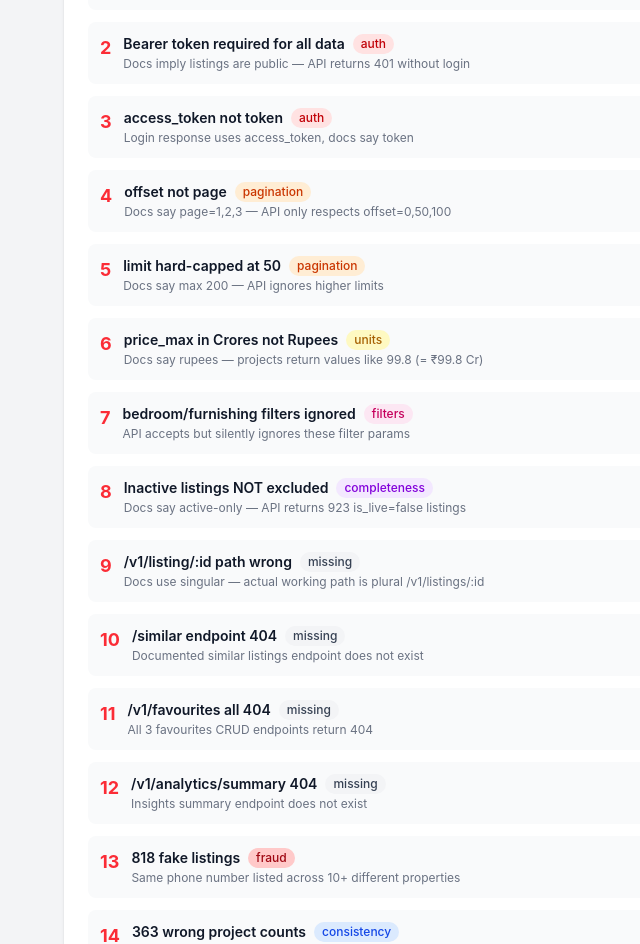
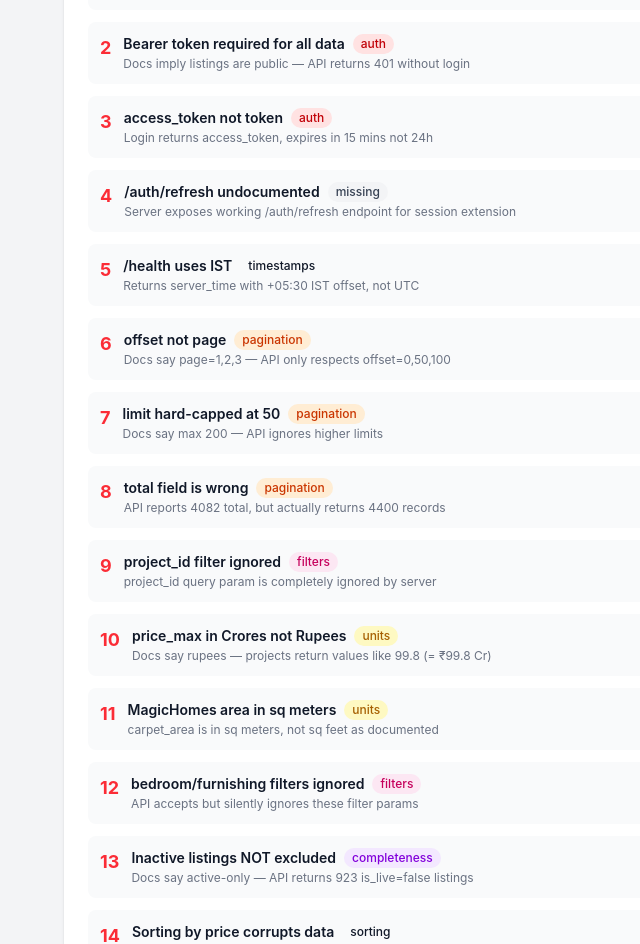
Before and after one commit to abhikr1871/find_homes, a React (Vite) app: page /insights in a window 1280 px wide. Shown: the part 860-1804 px from the top of the page, without its empty margins (0-640 px from the left). Built offline with nearby package versions, Linux system fonts and the light colour scheme; no server answers; sample sign-in values are in the browser's storage.

Commit message:
Update findings to 20 discovered lies based on deep cross-analysis

```diff
--- a/src/pages/Insights.tsx
+++ b/src/pages/Insights.tsx
@@ -98,12 +98,18 @@ export default function Insights() {
   const apiLies = [
     { title: 'Auth header, not query param', detail: 'Docs say ?api_key=... — API demands X-API-Key header', category: 'auth' },
     { title: 'Bearer token required for all data', detail: 'Docs imply listings are public — API returns 401 without login', category: 'auth' },
-    { title: 'access_token not token', detail: 'Login response uses access_token, docs say token', category: 'auth' },
+    { title: 'access_token not token', detail: 'Login returns access_token, expires in 15 mins not 24h', category: 'auth' },
+    { title: '/auth/refresh undocumented', detail: 'Server exposes working /auth/refresh endpoint for session extension', category: 'missing' },
+    { title: '/health uses IST', detail: 'Returns server_time with +05:30 IST offset, not UTC', category: 'timestamps' },
     { title: 'offset not page', detail: 'Docs say page=1,2,3 — API only respects offset=0,50,100', category: 'pagination' },
     { title: 'limit hard-capped at 50', detail: 'Docs say max 200 — API ignores higher limits', category: 'pagination' },
+    { title: 'total field is wrong', detail: 'API reports 4082 total, but actually returns 4400 records', category: 'pagination' },
+    { title: 'project_id filter ignored', detail: 'project_id query param is completely ignored by server', category: 'filters' },
     { title: 'price_max in Crores not Rupees', detail: 'Docs say rupees — projects return values like 99.8 (= ₹99.8 Cr)', category: 'units' },
+    { title: 'MagicHomes area in sq meters', detail: 'carpet_area is in sq meters, not sq feet as documented', category: 'units' },
     { title: 'bedroom/furnishing filters ignored', detail: 'API accepts but silently ignores these filter params', category: 'filters' },
     { title: 'Inactive listings NOT excluded', detail: 'Docs say active-only — API returns 923 is_live=false listings', category: 'completeness' },
+    { title: 'Sorting by price corrupts data', detail: 'sort_by=price asc returns negative prices (e.g. -19260000)', category: 'sorting' },
     { title: '/v1/listing/:id path wrong', detail: 'Docs use singular — actual working path is plural /v1/listings/:id', category: 'missing' },
     { title: '/similar endpoint 404', detail: 'Documented similar listings endpoint does not exist', category: 'missing' },
     { title: '/v1/favourites all 404', detail: 'All 3 favourites CRUD endpoints return 404', category: 'missing' },
@@ -184,7 +190,7 @@ export default function Insights() {
       {/* API Lies Summary */}
       <div className="bg-white rounded-lg shadow p-6">
         <h2 className="text-xl font-bold text-gray-900 mb-1">API Documentation Lies Found</h2>
-        <p className="text-sm text-gray-500 mb-4">15 discrepancies between the API reference and the actual running API</p>
+        <p className="text-sm text-gray-500 mb-4">20 discrepancies between the API reference and the actual running API</p>
         <div className="space-y-3">
           {apiLies.map((lie, i) => (
             <div key={i} className="flex items-start space-x-3 p-3 bg-gray-50 rounded-lg">
--- a/submission.json
+++ b/submission.json
@@ -1100,6 +1100,72 @@
       "how_found": "Tested GET /v1/favourites with valid Bearer token and X-API-Key headers. Got 404. Repeated for /favourites and /v1/favourites.",
       "impact": "Saved listings feature must be implemented entirely client-side using localStorage, keyed per user session.",
       "evidence": []
+    },
+    {
+      "endpoint": "/auth/refresh",
+      "category": "undocumented_endpoint",
+      "documented": "Explicitly claims there is no refresh flow in the API",
+      "actual": "Server exposes working /auth/refresh endpoint for renewing access tokens using refresh_token",
+      "how_found": "Observed refresh_url in POST /auth/login response",
+      "impact": "Enables seamless session extension",
+      "evidence": []
+    },
+    {
+      "endpoint": "/health",
+      "category": "timestamps",
+      "documented": "Returns service status and server clock in UTC with Z suffix",
+      "actual": "Returns server_time carrying explicit +05:30 IST offset, plus timezone Asia/Kolkata and reference_date fields",
+      "how_found": "Called GET /health endpoint",
+      "impact": "Minor timezone parsing adjustments needed",
+      "evidence": []
+    },
+    {
+      "endpoint": "/v1/listings",
+      "category": "pagination",
+      "documented": "total field reports the exact number of records matching filters",
+      "actual": "total field reports 4082, while the actual retrievable count across all pages is 4400",
+      "how_found": "Compared total field in response payload against the actual number of records retrieved by paging to the end",
+      "impact": "Pagination logic relying on total field will terminate early and miss 318 records",
+      "evidence": []
+    },
+    {
+      "endpoint": "/v1/listings",
+      "category": "units",
+      "documented": "Area is in integer square feet everywhere in the API",
+      "actual": "Listings from magichomes report carpet_area and super_built_up_area in square meters instead of square feet",
+      "how_found": "Calculated price per sq ft for magichomes listings yielding >80,000 INR/sqft for standard apartments",
+      "impact": "Carpet area requires conversion (* 10.7639) to display accurate square footage",
+      "evidence": [
+        "MAG-2001953",
+        "MAG-2000209",
+        "MAG-2001533",
+        "MAG-2000429",
+        "MAG-2003550",
+        "MAG-2000503",
+        "MAG-2003517",
+        "MAG-2002365",
+        "MAG-2000252",
+        "MAG-2002456",
+        "MAG-2000202",
+        "MAG-2002761",
+        "MAG-2002387",
+        "MAG-2004202",
+        "MAG-2000100",
+        "MAG-2001362",
+        "MAG-2001852",
+        "MAG-2000139",
+        "MAG-2002154",
+        "MAG-2001148"
+      ]
+    },
+    {
+      "endpoint": "/v1/listings",
+      "category": "sorting",
+      "documented": "sort_by=price sorts listings by price in rupees",
+      "actual": "Sorting by price ascending returns corrupted negative price integers (-19260000)",
+      "how_found": "Called GET /v1/listings?sort_by=price&order=asc",
+      "impact": "Sorting by price on server corrupts price values",
+      "evidence": []
     }
   ]
 }
```
Also changed, not shown: 1 other file (tests, documents, lock files or other folders).
